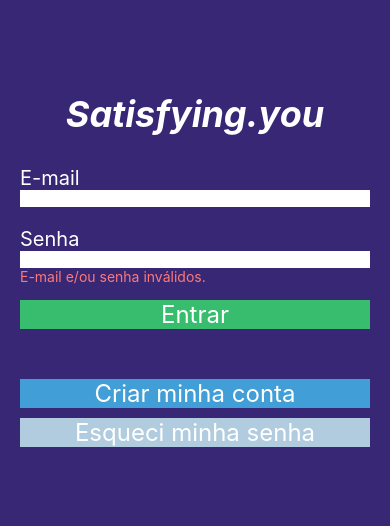
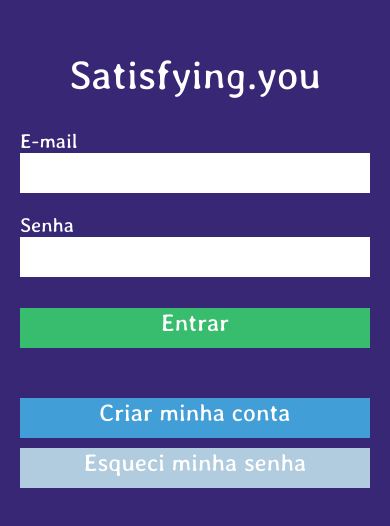
Before and after one commit to willkersv/mobileProject, a React Native app: screen / in a window 390 px wide. Shown: the part 150-676 px from the top of the page. Built offline with nearby package versions, Linux system fonts and the light colour scheme.

Commit message:
parecePromissor
troquei a fonte
Arrumei o tamanho dos campos de texto
Falta o mardito do emoji
Falta arrumar o aviso de erro
Não sei se a boa usar a altura dos campos de texto como tamanho fixo, ja que nao bate com o flex, mas por enquanto vai ficar assim msm

```diff
--- a/App.js
+++ b/App.js
@@ -1,6 +1,7 @@
 import { StatusBar } from 'expo-status-bar';
-import { View, StyleSheet, Text, TextInput, TouchableOpacity } from 'react-native';
+import { View, StyleSheet, Text, TextInput } from 'react-native';
 import { useState } from 'react';
+import { useFonts } from 'expo-font'
 import Button from './src/components/Button.js';
 
 
@@ -9,12 +10,25 @@ const App = () => {
   const [txtEmail, setTxtEmail] = useState('')
   const [txtSenha, setTxtSenha] = useState('')
 
+  const [fontsLoaded] = useFonts({
+    'AveriaLibre': require('./assets/fonts/AveriaLibre-Regular.ttf'),
+  });
+
+  if(!fontsLoaded) {
+    return null
+  }
+
+  //Funcoes do codigo
   const compareLogin = () => {
     let Email = txtEmail
     let senha = txtSenha
 
     if(Email === "adm" && senha === "123"){
       console.log("Acesso concedido")
+    }
+    else{
+      console.log("E-mail e/ou senha inválidos.")
+      styles.textWarn.opacity = 1
     }
     console.log("Email = " + Email + "\n Senha = " + senha)
   }
@@ -27,6 +41,7 @@ const App = () => {
     console.log("Direcionado para a tela CRIAR CONTA")
   }
 
+  //Codigo
   return (
     <View style={styles.container}>
       <View style={styles.cLogo}>
@@ -55,13 +70,14 @@ const App = () => {
   );
 }
 
+//Estilo do codigo
 const styles = StyleSheet.create({
   container: {
     flex: 1,
     flexDirection: "column",
     justifyContent: 'center',
     backgroundColor: '#372775',
-    padding: 20
+    padding: 20,
   },
 
   cLogo: {
@@ -81,12 +97,11 @@ const styles = StyleSheet.create({
     justifyContent: 'center',
     alignContent: 'center',
     textAlign: "center",
-    fontWeight: "bold",
-    fontStyle: "italic",
-    fontSize: 36
+    fontFamily: "AveriaLibre",
+    fontSize: 40
   },
   text: {
-    //fontFamily: "Averia Libre",
+    fontFamily: "AveriaLibre",
     textAlign: "left",
     justifyContent: "flex-start",
     fontSize: 20,
@@ -94,12 +109,16 @@ const styles = StyleSheet.create({
     color: "#FFFFFF"
   },
   textInput: {
+    fontFamily: "AveriaLibre",
     backgroundColor: "#FFFFFF",
-    paddingLeft: 5
+    paddingLeft: 5,
+    height: 40
   },
   textWarn: {
+    fontFamily: "AveriaLibre",
     color:"#FD7979",
-    marginBottom: 10
+    marginBottom: 10,
+    opacity: 0
   }
 
 });
--- a/app.json
+++ b/app.json
@@ -25,6 +25,14 @@
     },
     "web": {
       "favicon": "./assets/favicon.png"
-    }
+    },
+    "plugins": [
+      [
+        "expo-font",
+        {
+          "fonts": ["./assets/fonts/AveriaLibre-Regular.ttf"]
+        }
+      ]
+    ]
   }
 }
--- a/package.json
+++ b/package.json
@@ -12,7 +12,8 @@
     "expo": "~50.0.14",
     "expo-status-bar": "~1.11.1",
     "react": "18.2.0",
-    "react-native": "0.73.6"
+    "react-native": "0.73.6",
+    "expo-font": "~11.10.3"
   },
   "devDependencies": {
     "@babel/core": "^7.20.0"
--- a/src/components/Button.js
+++ b/src/components/Button.js
@@ -18,10 +18,13 @@ const style = StyleSheet.create({
     buttonStyle: (buttonColor, txtColor) => ({
         backgroundColor: buttonColor,
         color: txtColor,
+        fontFamily: "AveriaLibre",
         textAlign: "center",
+        textAlignVertical: "center",
         fontSize: 24,
         marginTop: 5,
-        marginBottom: 5
+        marginBottom: 5,
+        height: 40
     })
 
 })
```
Also changed, not shown: 1 other file (tests, documents, lock files or other folders).
